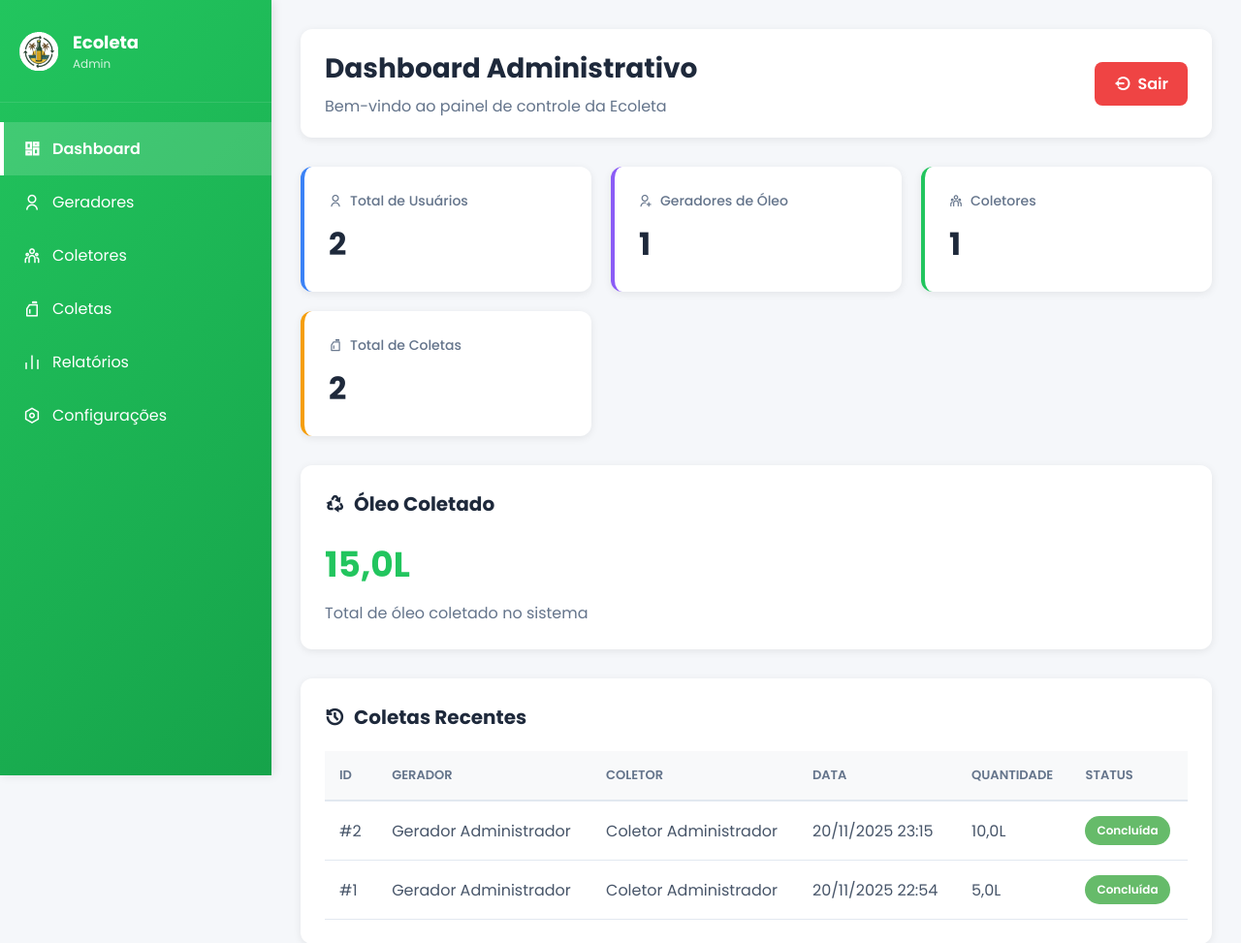
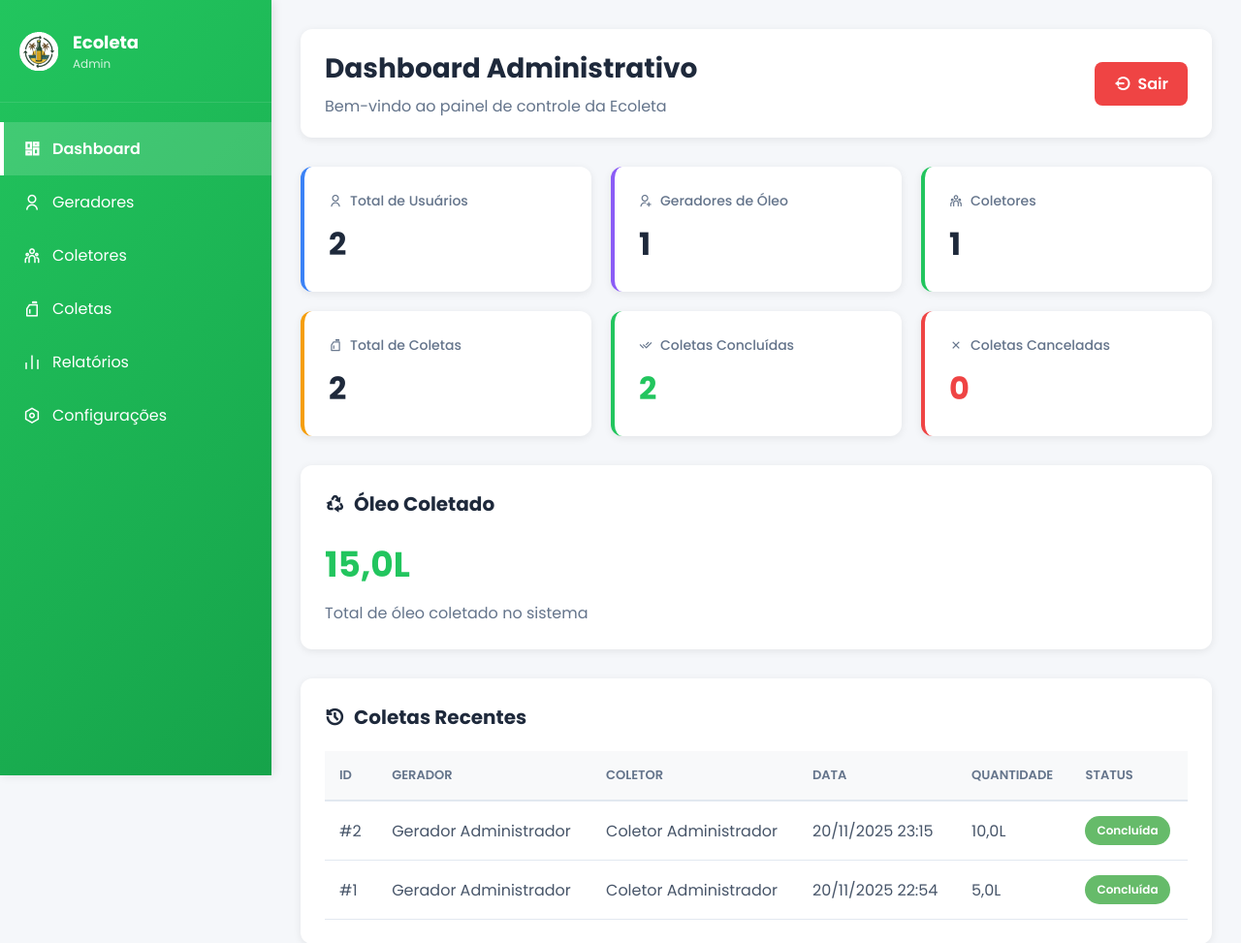
Before and after one commit to Lucas12135/ECOLETA-TCC-2025, a PHP site: page /ECOLETA/ADMIN/dashboard.php in a window 1280 px wide. Shown: the top 973 px of the page at 97% size. Run offline with PHP 8.4, Linux system fonts and the light colour scheme; the visitor is signed in with stand-in values (Sample User, id 1); data comes from the database, SQL or seed files in the repository.

Commit message:
As páginas de admin vão pegar os dados corretos

```diff
--- a/ADMIN/dashboard.php
+++ b/ADMIN/dashboard.php
@@ -58,12 +58,26 @@ try {
     ");
     $geradores_ativos = $stmt_geradores_ativos->fetchAll(PDO::FETCH_ASSOC);
 
+    // Coletas concluídas
+    $stmt_coletas_concluidas = $conn->query("
+        SELECT COUNT(*) as total FROM coletas WHERE status = 'concluida'
+    ");
+    $coletas_concluidas_count = $stmt_coletas_concluidas->fetch(PDO::FETCH_ASSOC);
+
+    // Coletas canceladas
+    $stmt_coletas_canceladas = $conn->query("
+        SELECT COUNT(*) as total FROM coletas WHERE status = 'cancelada'
+    ");
+    $coletas_canceladas_count = $stmt_coletas_canceladas->fetch(PDO::FETCH_ASSOC);
+
 } catch (PDOException $e) {
     error_log("Erro ao buscar estatísticas: " . $e->getMessage());
     $stats = [];
     $coletas_recentes = [];
     $coletores_top = [];
     $geradores_ativos = [];
+    $coletas_concluidas_count = ['total' => 0];
+    $coletas_canceladas_count = ['total' => 0];
 }
 
 // Função para traduzir status
@@ -515,6 +529,22 @@ function corStatus($status) {
                     </div>
                     <div class="stat-value"><?php echo $stats['total_coletas'] ?? 0; ?></div>
                 </div>
+
+                <div class="stat-card" style="border-left-color: #22c55e;">
+                    <div class="stat-label">
+                        <i class="ri-check-double-line"></i>
+                        Coletas Concluídas
+                    </div>
+                    <div class="stat-value" style="color: #22c55e;"><?php echo $coletas_concluidas_count['total'] ?? 0; ?></div>
+                </div>
+
+                <div class="stat-card" style="border-left-color: #ef4444;">
+                    <div class="stat-label">
+                        <i class="ri-close-line"></i>
+                        Coletas Canceladas
+                    </div>
+                    <div class="stat-value" style="color: #ef4444;"><?php echo $coletas_canceladas_count['total'] ?? 0; ?></div>
+                </div>
             </div>
 
             <!-- Oil Collected -->
--- a/ADMIN/geradores.php
+++ b/ADMIN/geradores.php
@@ -28,10 +28,11 @@ if (isset($_GET['delete']) && is_numeric($_GET['delete'])) {
 try {
     $stmt = $conn->query("
         SELECT g.*, e.cep, e.cidade, e.estado,
-               COUNT(c.id) as total_coletas
+               COUNT(c.id) as total_coletas,
+               COALESCE(SUM(c.quantidade_oleo), 0) as total_oleo
         FROM geradores g
         LEFT JOIN enderecos e ON g.id_endereco = e.id
-        LEFT JOIN coletas c ON g.id = c.id_gerador
+        LEFT JOIN coletas c ON g.id = c.id_gerador AND c.status != 'cancelada'
         GROUP BY g.id
         ORDER BY g.created_at DESC
     ");
--- a/ADMIN/relatorios.php
+++ b/ADMIN/relatorios.php
@@ -34,7 +34,7 @@ try {
     $stmt_geradores = $conn->query("
         SELECT g.nome_completo, COUNT(c.id) as coletas, SUM(c.quantidade_oleo) as oleo
         FROM geradores g
-        LEFT JOIN coletas c ON g.id = c.id_gerador
+        LEFT JOIN coletas c ON g.id = c.id_gerador AND c.status != 'cancelada'
         GROUP BY g.id
         ORDER BY oleo DESC
         LIMIT 10
--- a/PAGINAS_COLETOR/historico.php
+++ b/PAGINAS_COLETOR/historico.php
@@ -36,7 +36,7 @@ try {
             LEFT JOIN geradores g ON hc.id_gerador = g.id
             LEFT JOIN ganhos_coletores gc ON hc.id = gc.id_historico_coleta
             WHERE hc.id_coletor = :id_coletor
-            ORDER BY hc.data_conclusao DESC
+            ORDER BY hc.data_conclusao DESC, hc.data_inicio DESC
         ");
         $stmt_historico->bindParam(':id_coletor', $_SESSION['id_usuario']);
         $stmt_historico->execute();
@@ -67,8 +67,7 @@ function formatarStatus($status)
         'cancelada' => ['label' => 'Cancelada', 'class' => 'status-cancelada']
     ];
     return $statusMap[$status] ?? ['label' => $status, 'class' => 'status-padrao'];
-}
-?>
+}?>
 <!DOCTYPE html>
 <html lang="pt-BR">
 
```
